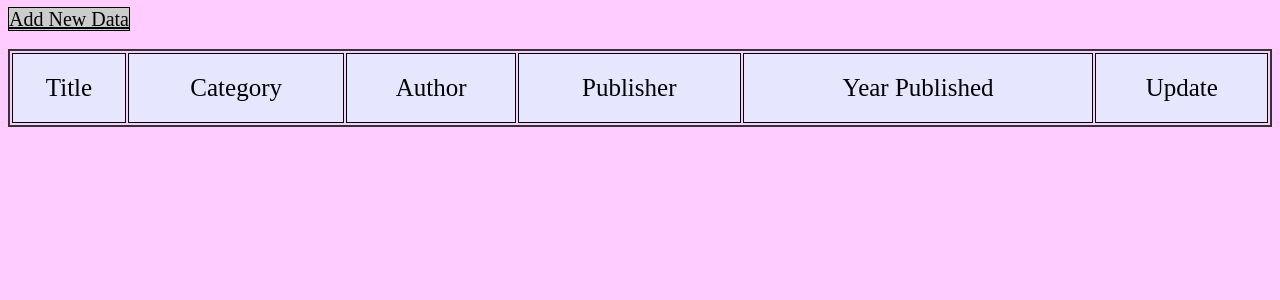
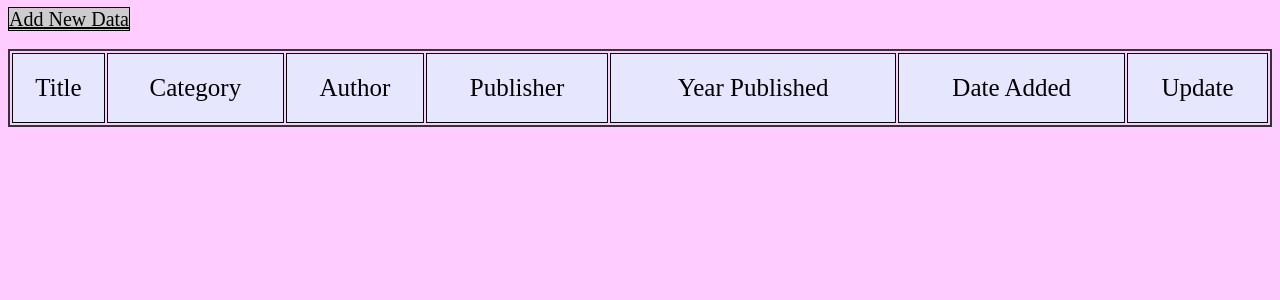
Before and after one commit to HorrorSans3/tbl_book, a PHP site: page / in a window 1280 px wide. Shown: the top 300 px of the page. Run offline with PHP 8.4, Linux system fonts and the light colour scheme; data that the repository does not hold is empty.

Commit message:
added date

```diff
--- a/index.php
+++ b/index.php
@@ -22,6 +22,7 @@ $result = $dbConn->query("SELECT * FROM tbl_book ORDER BY id DESC");
 		<td class="thead">Author</td>
 		<td class="thead">Publisher</td>
 		<td class="thead">Year Published</td>
+		<td class="thead">Date Added</td>
 		<td class="thead">Update</td>
 	</tr>
 	<?php
@@ -32,6 +33,7 @@ $result = $dbConn->query("SELECT * FROM tbl_book ORDER BY id DESC");
 		echo "<td>".$row['Author']."</td>";
 		echo "<td>".$row['Publisher']."</td>";
 		echo "<td>".$row['yearPublished']."</td>";
+		echo "<td>".$row['Date Added']."</td>";
 		echo "<td><a class=\"edits\" href=\"edit.php?id=$row[id]\">Edit</a> | <a class=\"edits\" href=\"delete.php?id=$row[id]\" onClick=\"return confirm('Are you sure you want to delete?')\">Delete</a></td>";
 	}
 	?>
```
